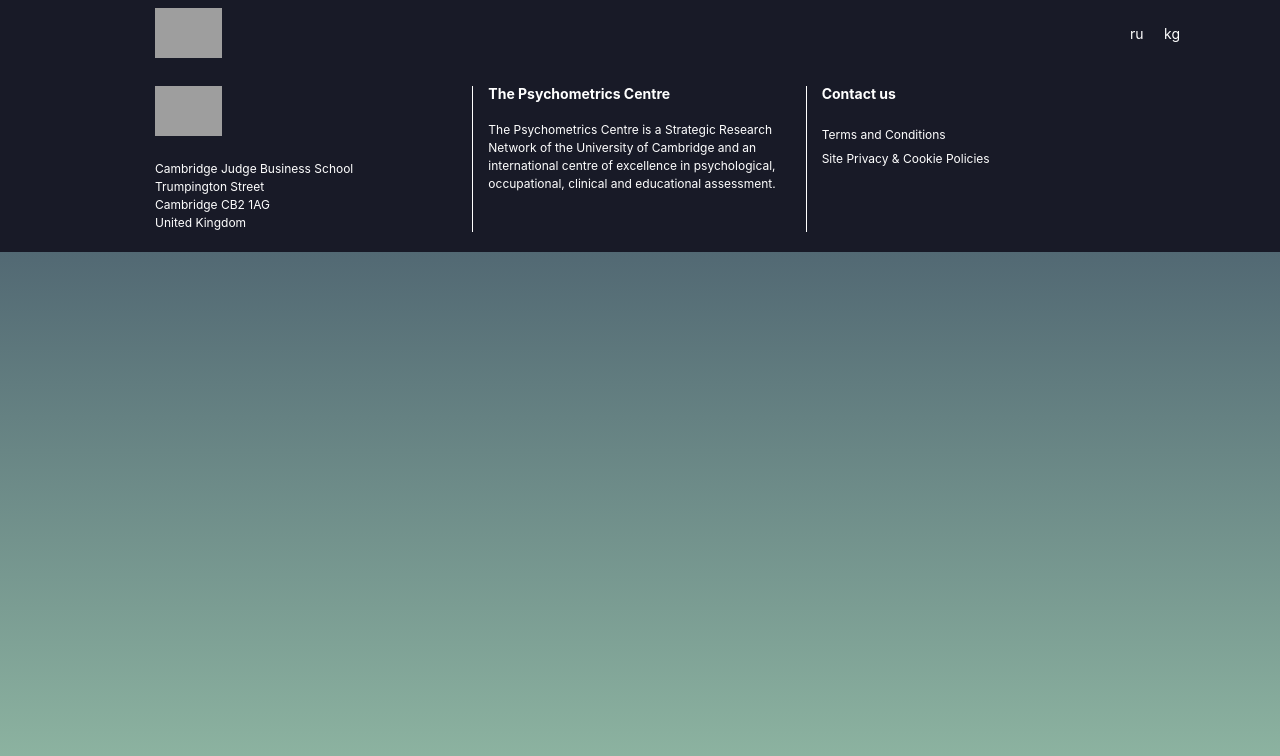
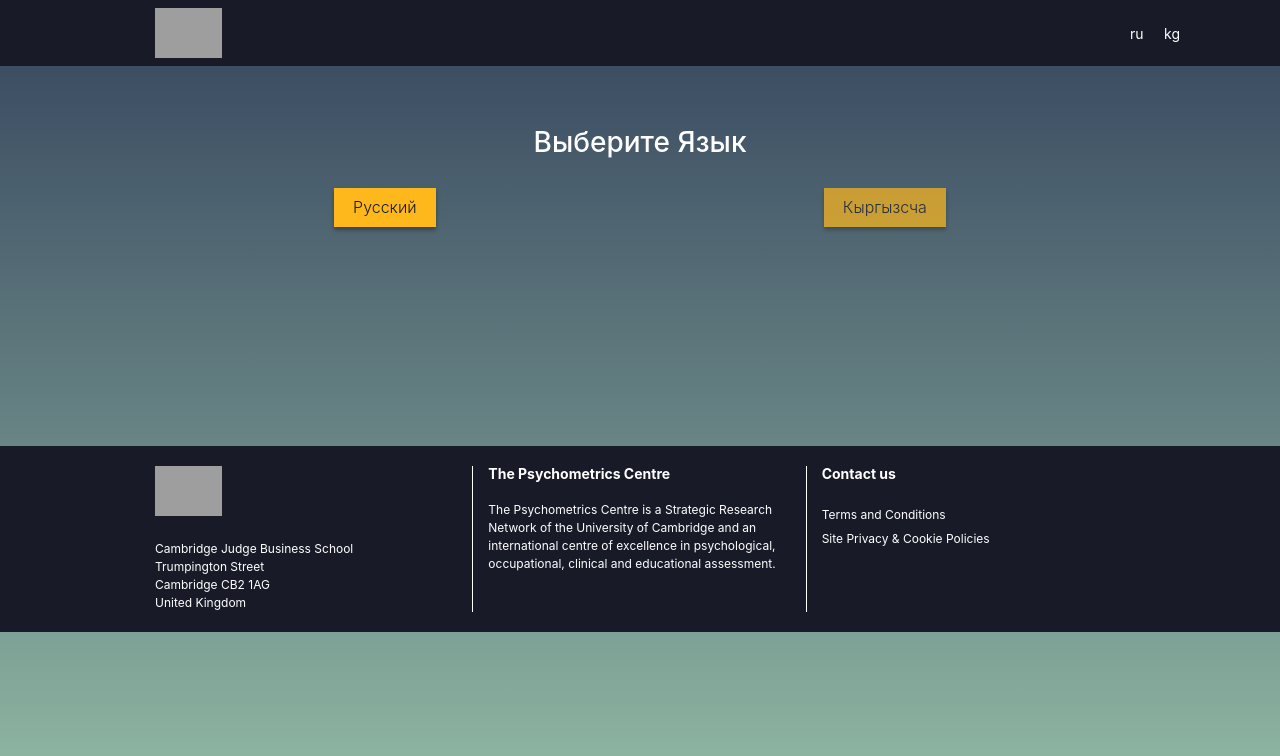
Before and after one commit to Sckmdg/phycho, an Angular app: page /welcome in a window 1280 px wide. Before the commit this address led to /. Shown: the top 756 px of the page. Built offline with nearby package versions, Linux system fonts and the light colour scheme; grey boxes are pictures that could not be loaded.

Commit message:
change start page

```diff
--- a/src/app/app-routing/app-routing.module.ts
+++ b/src/app/app-routing/app-routing.module.ts
@@ -7,9 +7,11 @@ import { TermsComponent } from '../components/common/terms/terms.component';
 import { PrivacyComponent } from '../components/common/privacy/privacy.component';
 import { FormFeedbackComponent } from '../components/form-feedback/form-feedback.component';
 import { TestResultsComponent } from '../components/test-results/test-results.component';
+import { WelcomeComponent } from '../components/welcome/welcome.component';
 
 const routes: Routes = [
-  { path: '', redirectTo: '/tests/1', pathMatch: 'full' },
+  { path: '', redirectTo: 'welcome', pathMatch: 'full' },
+  { path: 'welcome', component: WelcomeComponent },
   { path: 'tests/:id', component: TestPaperComponent },
   { path: 'tests', component: TestListComponent },
   { path: 'terms', component: TermsComponent },
--- a/src/app/app.module.ts
+++ b/src/app/app.module.ts
@@ -16,6 +16,7 @@ import { TermsComponent } from './components/common/terms/terms.component';
 import { PrivacyComponent } from './components/common/privacy/privacy.component';
 import { FormFeedbackComponent } from './components/form-feedback/form-feedback.component';
 import { TestResultsComponent } from './components/test-results/test-results.component';
+import { WelcomeComponent } from './components/welcome/welcome.component';
 
 
 @NgModule({
@@ -30,7 +31,8 @@ import { TestResultsComponent } from './components/test-results/test-results.com
     TermsComponent,
     PrivacyComponent,
     FormFeedbackComponent,
-    TestResultsComponent
+    TestResultsComponent,
+    WelcomeComponent
   ],
   imports: [
     BrowserModule,
--- /dev/null
+++ b/src/app/components/welcome/welcome.component.html
@@ -0,0 +1,13 @@
+<div class="container-fluid item-container new-page">
+  <h3 class="text-center">Выберите Язык</h3>
+
+  <div class="row d-flex justify-content-center">
+    <button class="default-button" (click)="onSelectLang(0)">
+      Русский
+    </button>
+
+    <button class="default-button" disabled>
+      Кыргызсча
+    </button>
+  </div>
+</div>
--- /dev/null
+++ b/src/app/components/welcome/welcome.component.ts
@@ -0,0 +1,28 @@
+import { Component, DoCheck } from '@angular/core';
+import { LanguageService } from '../../services/language.service';
+import { Router } from '@angular/router';
+
+@Component({
+  selector: 'app-welcome',
+  templateUrl: './welcome.component.html',
+  styleUrls: ['./welcome.component.scss'],
+  providers: [LanguageService]
+})
+export class WelcomeComponent implements DoCheck {
+  lang = 0;
+
+  constructor(
+    private langService: LanguageService,
+    private router: Router
+  ) {}
+
+  onSelectLang(lang: number) {
+    this.langService.changeLanguage(lang);
+    this.router.navigate(['/privacy']);
+  }
+
+  ngDoCheck() {
+    this.lang = Number(localStorage.lang);
+  }
+
+}
--- a/src/styles/styles.css
+++ b/src/styles/styles.css
@@ -23,3 +23,23 @@ body {
   padding: 60px 0;
   position: relative;
 }
+
+.default-button {
+  display: block;
+  color: #181a27 !important;
+  background-color: #ffb81c;
+  box-shadow: 0 3px 4px 0 rgba(0,0,0,0.35);
+  border-radius: 0;
+  font-weight: 300;
+  padding: .3em 1em;
+  border: 3px solid #ffb81c;
+  transition: all .3s;
+  margin: 20px auto;
+  cursor: pointer;
+  text-decoration: none;
+}
+
+.default-button:disabled {
+  opacity: .7;
+  cursor: default;
+}
```
Also changed, not shown: src/app/components/welcome/welcome.component.scss (added), 1 other file (tests, documents, lock files or other folders).
